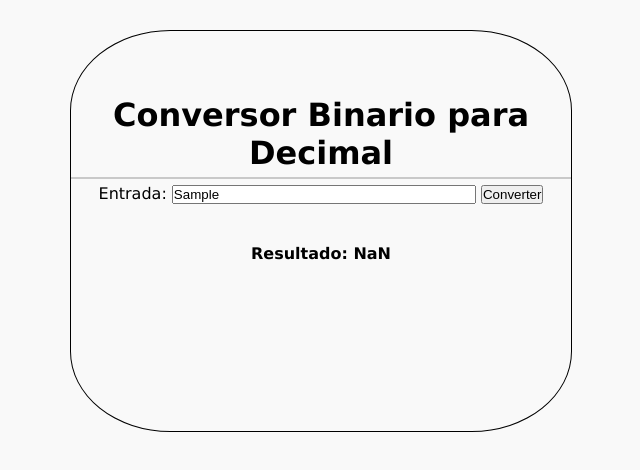
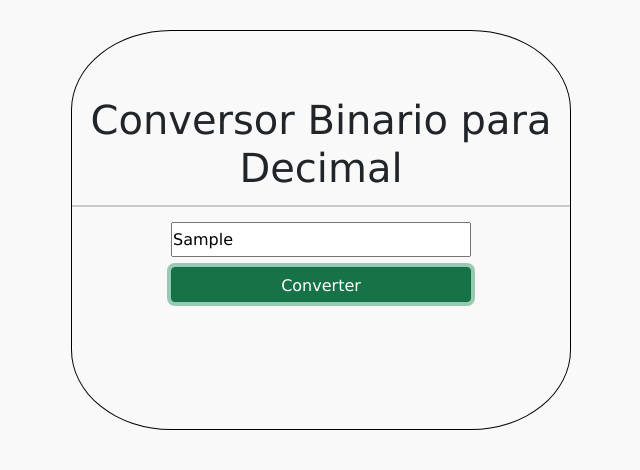
Before and after one commit to welberthenrique/Bin2Dec, a plain HTML site: page index.html in a window 1280 px wide. Both pictures are taken after typing "Sample" into the empty fields and a click on the button "Converter". Shown: the whole page, without its empty margins (319-959 px from the left). Drawn offline with nearby package versions, Linux system fonts and the light colour scheme.

Commit message:
adicionando condicional para tratamento binario

```diff
--- a/css/main.css
+++ b/css/main.css
@@ -12,6 +12,7 @@ body{
     margin: 30px auto;
     border-radius: 20%;
 }
+
 header{
     border-bottom: 2px solid #c9c9c9;
     text-align: center;
@@ -21,6 +22,8 @@ header{
 
 .text-input{
     width: 300px;
+    height: 35px;
+    margin-top: 10px;
 
 }
 #principal{
--- a/index.html
+++ b/index.html
@@ -3,6 +3,10 @@
 <head>
     <meta charset="utf-8">
     <title>Conversor Binario para Decimal</title>
+    <link rel="stylesheet" type="text/css" href="css/main.css">
+    <link rel="stylesheet" href="https://maxcdn.bootstrapcdn.com/bootstrap/4.0.0/css/bootstrap.min.css" integrity="sha384-Gn5384xqQ1aoWXA+058RXPxPg6fy4IWvTNh0E263XmFcJlSAwiGgFAW/dAiS6JXm" crossorigin="anonymous">
+    <link href="https://cdn.jsdelivr.net/npm/bootstrap@5.1.1/dist/css/bootstrap.min.css" rel="stylesheet" integrity="sha384-F3w7mX95PdgyTmZZMECAngseQB83DfGTowi0iMjiWaeVhAn4FJkqJByhZMI3AhiU" crossorigin="anonymous">
+<script src="https://cdn.jsdelivr.net/npm/bootstrap@5.1.1/dist/js/bootstrap.bundle.min.js" integrity="sha384-/bQdsTh/da6pkI1MST/rWKFNjaCP5gBSY4sEBT38Q/9RBh9AH40zEOg7Hlq2THRZ" crossorigin="anonymous"></script>
     <link rel="stylesheet" type="text/css" href="css/main.css">
 </head>
 <body>
@@ -13,9 +17,9 @@
             <section>
                 <div>
                     <div id="principal">
-                        <label for="entrada">Entrada: </label>
-                        <input type="text" id="entradaBinario" placeholder="Insira entrada em binario: 01010101 " class="text-input" maxlength="8">
-                        <button type="button" id="calcular">Converter</button>
+                        <!-- <label for="entrada">Entrada: </label> -->
+                        <input type="text" id="entradaBinario" placeholder="Insira um número binario" class="text-input" maxlength="8">
+                        <button type="button" id="calcular" class="btn btn-success text-input" >Converter</button>
                     </div>
                     <div id="result"></div>
                 </div>
--- a/js/funcoes.js
+++ b/js/funcoes.js
@@ -9,13 +9,16 @@ function mostrarResultado(bbinario){
 
     var result = calculaBinario(bbinario);
 
-    // let elBinario = document.getElementById("saidaBinario");
-    // elBinario.innerHTML = bbinario;
+    //validação se número é binario.
+    if (isNaN(result)){
+        alert("Insira um numero binario");
+    }else{
+        //calculo
 
-
-    //calculo
-    let elResult = document.getElementById("result");
-    elResult.innerHTML = `<h4> Resultado: ${result}</h4>`;
+        let elResult = document.getElementById("result");
+        elResult.innerHTML = `<h4> Resultado: ${result}</h4>`;
+        console.log(result);
+    }
 }
 
 function leDados(){
```
